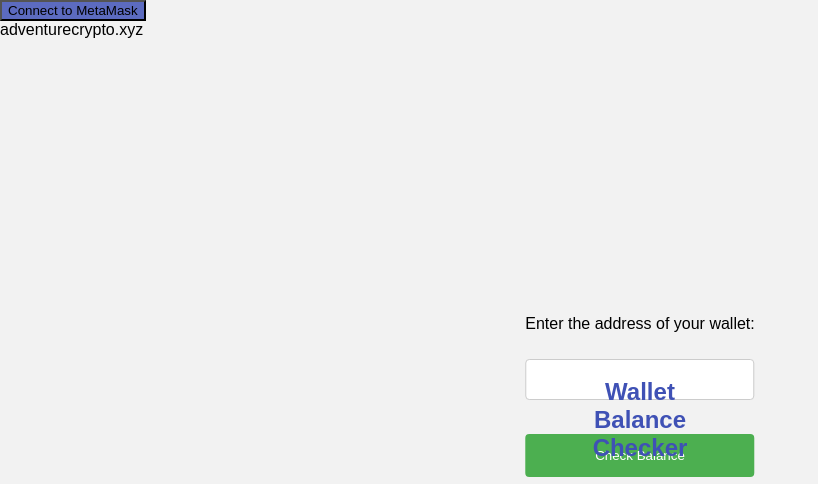
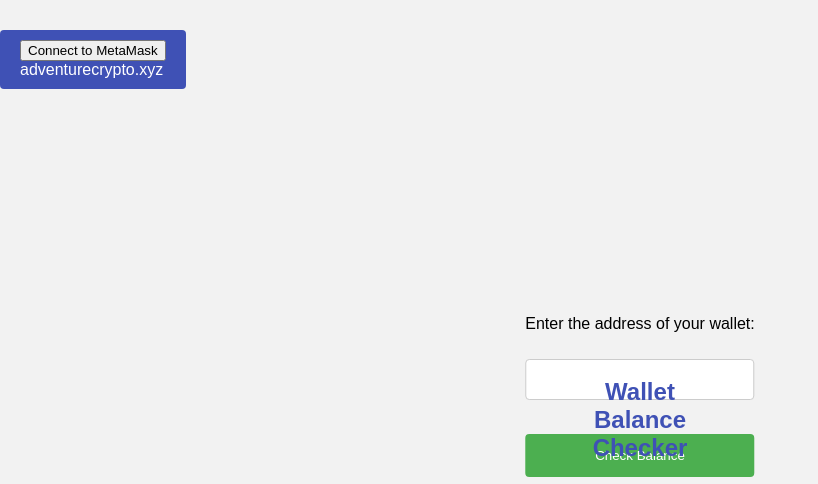
Before and after one commit to Najia-afk/MyWebsite, a Flask app: template templates/Main.html in a window 1280 px wide. Shown: the top 484 px of the page, without its empty margins (0-818 px from the left). Run offline with Flask 2, Linux system fonts and the light colour scheme; the template is opened without the code that fills it, so the values that code supplies are empty.

Commit message:
Update Main.html

```diff
--- a/templates/Main.html
+++ b/templates/Main.html
@@ -9,8 +9,16 @@
     <link rel="stylesheet" href="/css/styles.css">
   </head>
   <body>
-    <!-- Add a button to connect to MetaMask -->
-    <button class="meta-mask-button" onclick="connectToMetaMask()">Connect to MetaMask</button>
+    <div class="top-nav">
+      <!-- Add a button to connect to MetaMask -->
+      <button class="meta-mask-button" onclick="connectToMetaMask()">Connect to MetaMask</button>
+      <!-- Add a div to display the MATIC price at the middle top of the screen -->
+      <div id="matic-price"></div>
+      <!-- Add a script to get the MATIC price -->
+      <script src="/js/getmaticprice.js"></script>
+      <!-- Add a div to display the domain name -->
+      <div id="domain-name">adventurecrypto.xyz</div>
+    </div>
 
     <div class="container">
       <!-- Add a heading and form for the wallet balance checker -->
@@ -20,20 +28,11 @@
         <input type="text" id="wallet_address" name="wallet_address"><br>
         <input type="submit" value="Check Balance" onclick="getBalance()">
       </form>
-
       <div id="balance"></div>
     </div>
 
     <!-- Add a new div to show the result of the multiplication -->
     <div id="multiplication-result"></div>
 
-    <!-- Add a div to display the MATIC price at the middle top of the screen -->
-    <div id="matic-price"></div>
-
-    <!-- Add a script to get the MATIC price -->
-    <script src="/js/getmaticprice.js"></script>
-
-    <div id="domain-name">adventurecrypto.xyz</div>
-
   </body>
 </html>
```
